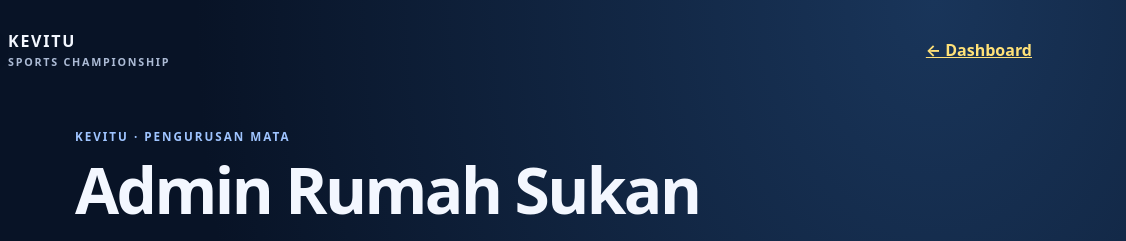
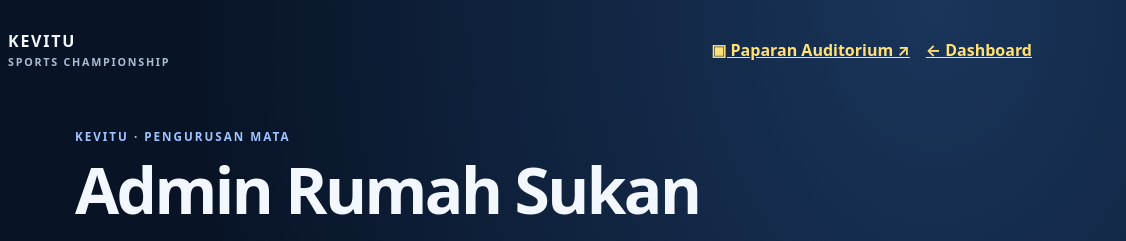
Before and after one commit to kevitu/championship, a plain HTML site: page admin.html in a window 1280 px wide. Shown: the top 241 px of the page, 154-1280 px from the left. Drawn offline with Linux system fonts and the light colour scheme.

Commit message:
feat(admin): add auditorium display shortcut in new tab

```diff
--- a/admin.html
+++ b/admin.html
@@ -1,7 +1,7 @@
 <!doctype html>
 <html lang="ms"><head><meta charset="utf-8"><meta name="viewport" content="width=device-width,initial-scale=1"><meta name="theme-color" content="#101b32"><link rel="manifest" href="./manifest.webmanifest"><link rel="stylesheet" href="./styles.css"><title>Admin · KEVITU Sports Championship</title><script src="https://accounts.google.com/gsi/client" async defer></script>
 <style>.admin-shell{max-width:870px;margin:30px auto 60px}.admin-card{background:#152540;border:1px solid #33496d;border-radius:18px;padding:24px;margin:18px 0}.admin-card label{display:block;font-weight:750;margin:14px 0 7px}.admin-card input,.admin-card select{display:block;width:100%;background:#0d1b32;color:white;border:1px solid #526685;border-radius:10px;padding:12px;font:inherit}.admin-grid{display:grid;grid-template-columns:repeat(2,minmax(0,1fr));gap:14px}.admin-warning{padding:15px;border-radius:12px;border:1px solid #a18b43;background:#302b22;color:#ffe7a0}.admin-card button{padding:12px 18px;border:0;border-radius:10px;background:#ffe178;color:#11203a;font-weight:800;font:inherit}.admin-card button:disabled{opacity:.5;cursor:not-allowed}.admin-back{color:#ffe178;font-weight:750}@media(max-width:540px){.admin-grid{grid-template-columns:1fr}.admin-card{padding:17px}}</style></head>
-<body><header class="top"><div class="brand"><img class="brand-logo" src="./assets/img/brand/kevitu-logo.webp" alt="KEVITU"><div><b>KEVITU</b><small>SPORTS CHAMPIONSHIP</small></div></div><a class="admin-back" href="./">← Dashboard</a></header>
+<body><header class="top"><div class="brand"><img class="brand-logo" src="./assets/img/brand/kevitu-logo.webp" alt="KEVITU"><div><b>KEVITU</b><small>SPORTS CHAMPIONSHIP</small></div></div><nav style="display:flex;align-items:center;gap:16px;flex-wrap:wrap"><a class="admin-back" href="./auditorium.html" target="_blank" rel="noopener noreferrer" aria-label="Buka paparan auditorium dalam tab baharu">▣ Paparan Auditorium ↗</a><a class="admin-back" href="./">← Dashboard</a></nav></header>
 <main class="admin-shell"><p class="eyebrow">KEVITU · PENGURUSAN MATA</p><h1>Admin Rumah Sukan</h1><p class="muted">Paparan Admin berada dalam aplikasi KEVITU yang sama. Log masuk Google untuk mengurus acara dan mata rumah sukan.</p>
 <section class="admin-card" aria-label="Google Sign-In"><h2>Log Masuk Admin</h2><div id="google-signin"></div><p id="login-status" class="muted" role="status">Sila log masuk menggunakan akaun Google yang diluluskan.</p><button id="signout" type="button" hidden>Log keluar</button></section>
 <div class="admin-warning" id="bridge-status" role="status">Log masuk menggunakan akaun Admin yang diluluskan. Borang hanya aktif selepas pengesahan oleh Apps Script API.</div>
```
